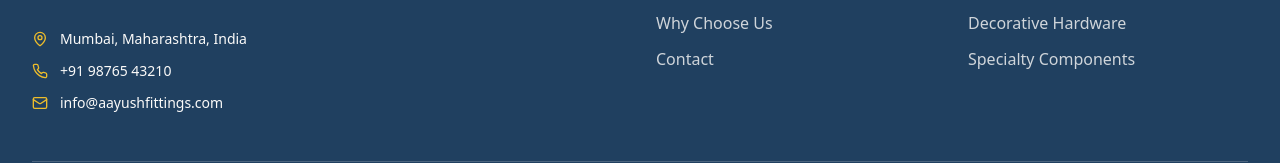
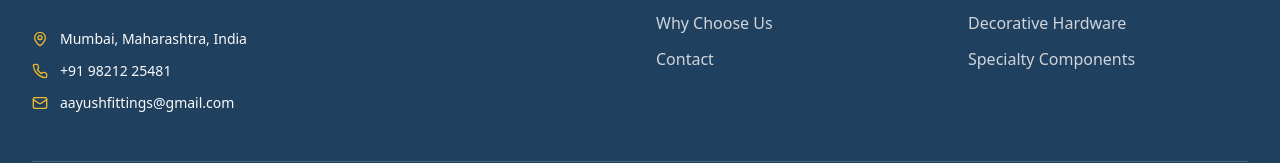
Before and after one commit to devansh01parekh/Aayush-Fittings, a React (Vite) app: page / in a window 1280 px wide. Shown: the part 6439-6602 px from the top of the page. Built offline with nearby package versions, Linux system fonts and the light colour scheme.

Commit message:
Update Footer.tsx

```diff
--- a/src/components/Footer.tsx
+++ b/src/components/Footer.tsx
@@ -37,11 +37,11 @@ const Footer = () => {
               </div>
               <div className="flex items-center space-x-3">
                 <Phone className="h-4 w-4 text-accent" />
-                <span className="text-sm">+91 98765 43210</span>
+                <span className="text-sm">+91 98212 25481</span>
               </div>
               <div className="flex items-center space-x-3">
                 <Mail className="h-4 w-4 text-accent" />
-                <span className="text-sm">info@aayushfittings.com</span>
+                <span className="text-sm">aayushfittings@gmail.com</span>
               </div>
             </div>
           </div>
@@ -115,7 +115,7 @@ const Footer = () => {
           {/* Contact Actions */}
           <div className="flex items-center space-x-4">
             <a
-              href="tel:+919876543210"
+              href="tel:+919821225481"
               className="flex items-center space-x-2 bg-accent text-accent-foreground px-4 py-2 rounded-lg hover:bg-accent/90 transition-colors duration-200"
             >
               <Phone className="h-4 w-4" />
@@ -123,7 +123,7 @@ const Footer = () => {
             </a>
 
             <a
-              href="https://wa.me/919876543210"
+              href="https://wa.me/919821225481"
               target="_blank"
               rel="noopener noreferrer"
               className="flex items-center space-x-2 bg-accent text-accent-foreground px-4 py-2 rounded-lg hover:bg-accent/90 transition-colors duration-200"
```
